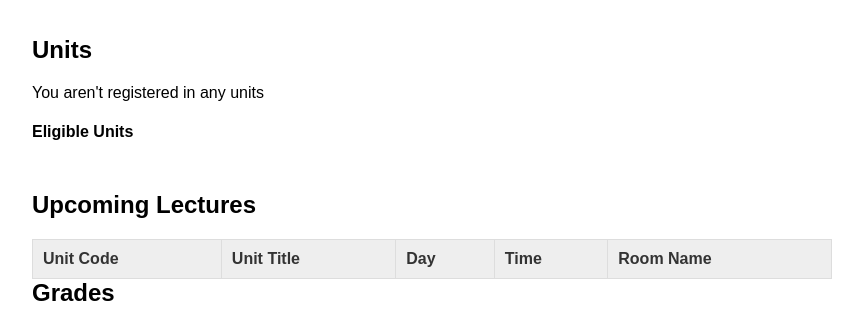
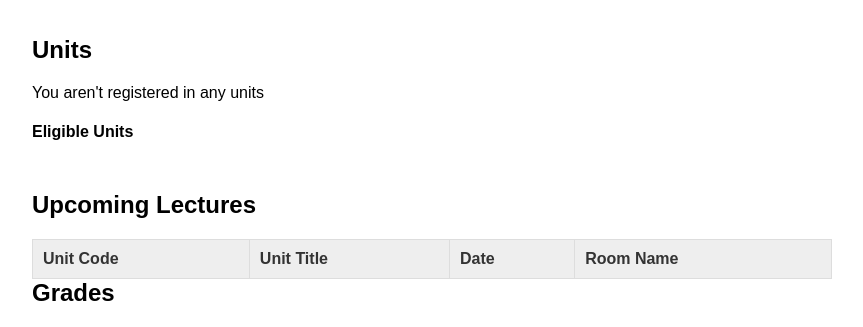
Before and after one commit to Sam-Nyalik/school-portal-system, a PHP site: page /student-portal.php?id=1 in a window 1280 px wide. Shown: the part 409-736 px from the top of the page, without its empty margins (208-1071 px from the left). Run offline with PHP 8.4, Linux system fonts and the light colour scheme; data that the repository does not hold is empty.

Commit message:
added code to format date in student-portal

```diff
--- a/student-portal/student-portal.php
+++ b/student-portal/student-portal.php
@@ -186,8 +186,7 @@ if (isset($_POST['studentID']) && isset($_POST['unitID'])) {
 					<tr>
 						<th>Unit Code</th>
 						<th>Unit Title</th>
-						<th>Day</th>
-						<th>Time</th>
+						<th>Date</th>
 						<th>Room Name</th>
 					</tr>
 				</thead>
@@ -210,9 +209,7 @@ if (isset($_POST['studentID']) && isset($_POST['unitID'])) {
 							<tr>
 							<td>".$row['unitID']."</td>
 							<td>".$row['title']."</td>
-							<td>".$row['day']."</td>
-							<td>".$row['time']."</td>
-
+							<td>".date("D M j G:i",strtotime("next ".$row['day']. " ".$row['time']))."</td>
 							<td>".$row['classroom_name']."</td>
 							</tr>
 							";
```
